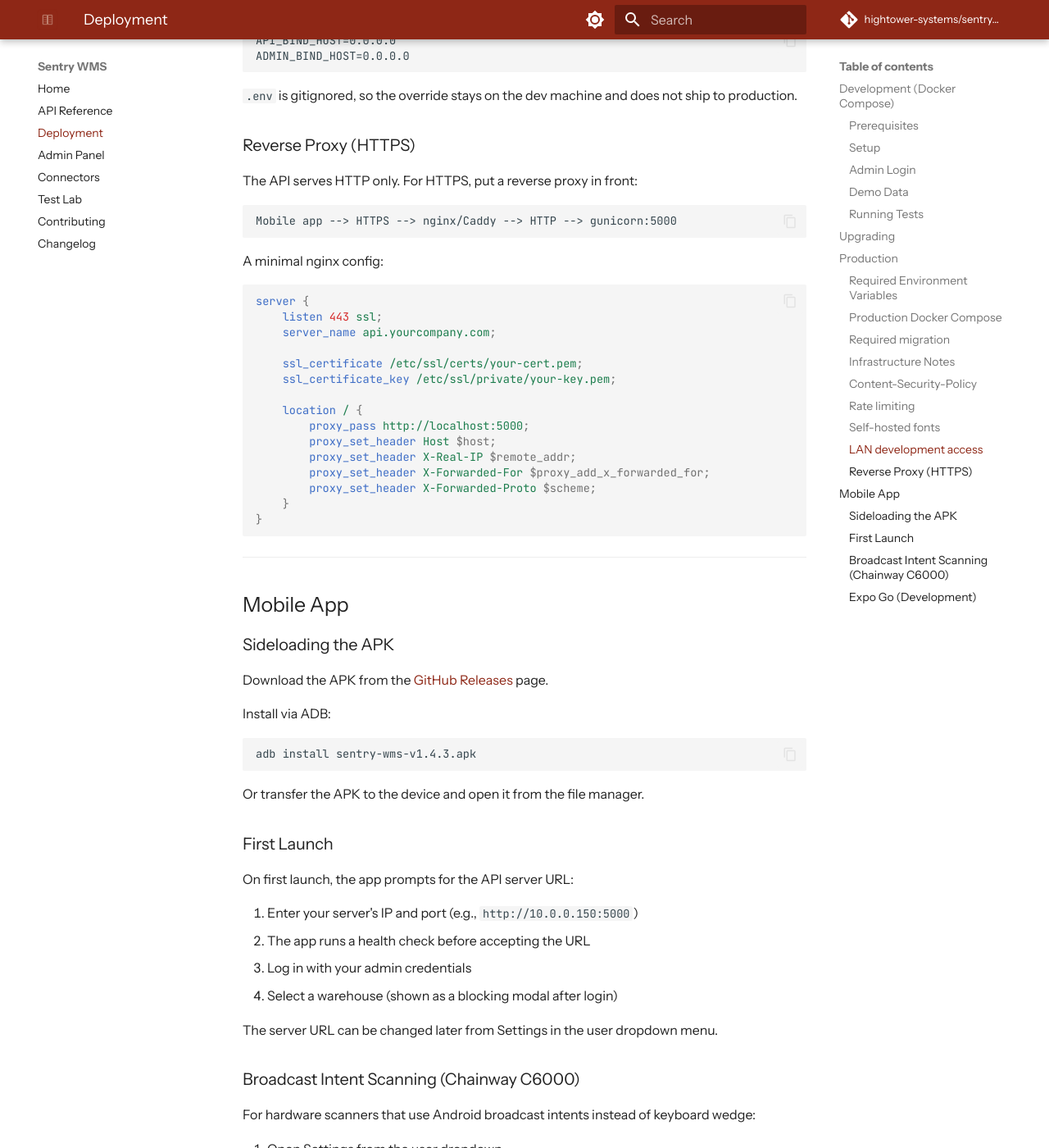
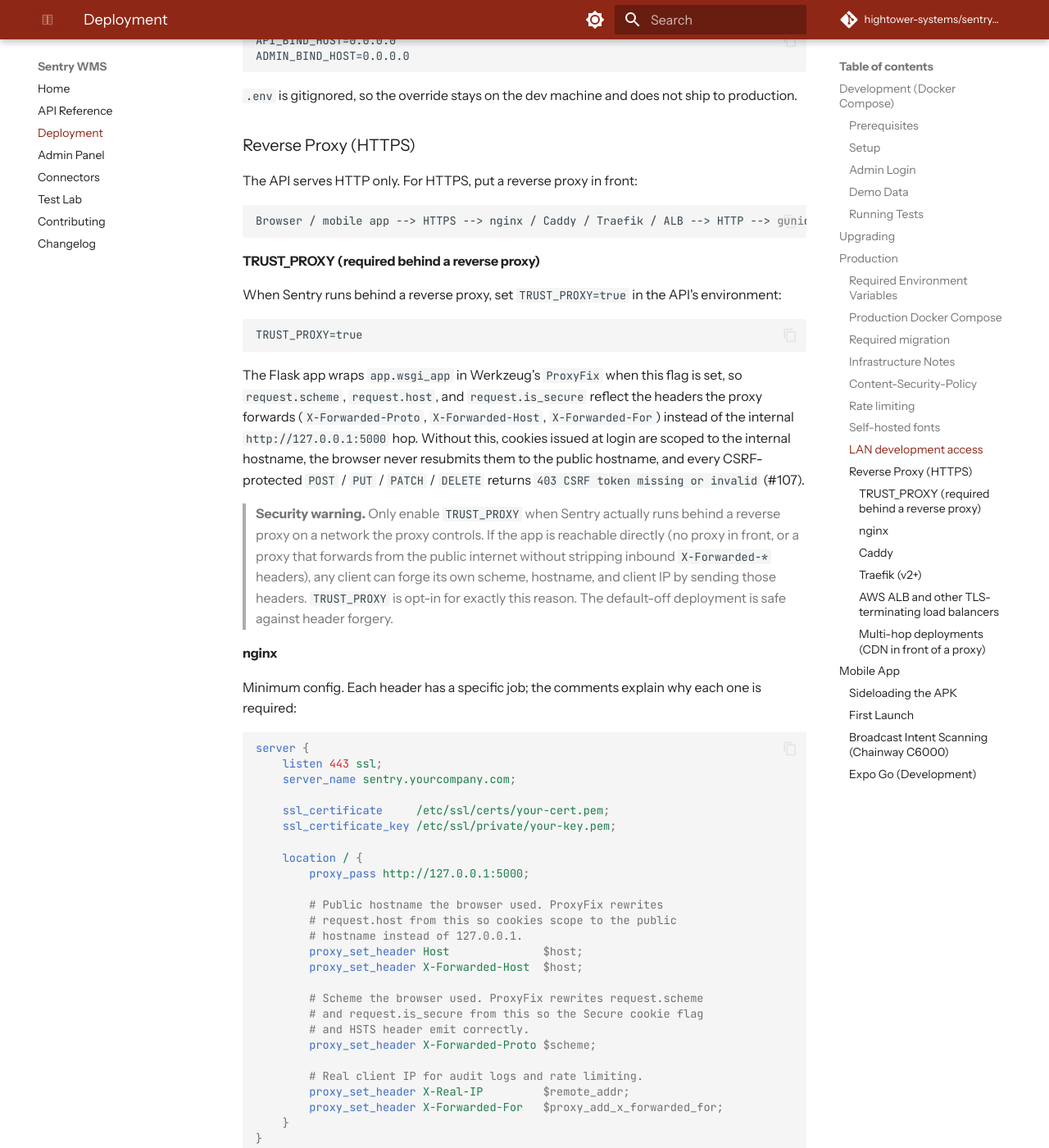
Before and after one commit to hightower-systems/sentry-wms, an MkDocs documentation site: the page built from docs/deployment.md, in a window 1280 px wide and 1400 px high, scrolled down 4459 px. Shown: the whole window at 82% size. Built offline with MkDocs 1.6.1 and Material for MkDocs 9.7.7, drawn with Linux system fonts in a browser that asks for light colours; comment, search, counter and statistics services are not loaded; some of the changed text lies outside the part shown.

Commit message:
docs: reverse proxy deployment guidance for TRUST_PROXY
Expand the "Reverse Proxy (HTTPS)" section of docs/deployment.md
to cover the #107 wiring that landed in b1a3876. Previous doc had
a minimum nginx config but no mention of TRUST_PROXY, which meant
the v1.4.0-v1.4.3 operators who deployed behind nginx / Caddy /
Traefik hit Fruxh's CSRF-403 wall without a doc trail to follow.

What's new:

  - TRUST_PROXY section explaining why it is required behind a
    TLS-terminating proxy, what ProxyFix rewrites (scheme / host /
    is_secure), and the exact failure mode without it (cookies
    scoped to internal host, browser never resubmits, CSRF 403).

  - Explicit security warning. TRUST_PROXY is opt-in because
    honouring X-Forwarded-* from an untrusted source lets any
    client forge its own scheme / hostname / client IP. Matches
    the inline comment in api/app.py.

  - Annotated nginx config. Each proxy_set_header line now has
    a comment explaining what ProxyFix reads it for. This is
    the config Fruxh started from; the annotations let future
    operators reason about each line instead of pasting opaquely.

  - Caddy snippet (reverse_proxy auto-sets the X-Forwarded-* chain).

  - Traefik v2+ dynamic-config snippet (entryPoints + TLS router).

  - AWS ALB / GCP LB / Azure / Cloudflare Tunnel / Fly / Render:
    one-line note that TRUST_PROXY works the same for all of them.

  - Multi-hop section. Default ProxyFix config trusts one hop;
    CDN -> nginx -> Sentry needs x_for=2, x_proto=2, x_host=2.
    Over-counting accepts forged headers from the innermost
    proxy's client, under-counting scopes cookies to the wrong
    hop. Links Werkzeug's upstream ProxyFix docs for the full
    theory.

No code changes; docs only.

````diff
--- a/docs/deployment.md
+++ b/docs/deployment.md
@@ -204,28 +204,102 @@
 The API serves HTTP only. For HTTPS, put a reverse proxy in front:
 
 ```
-Mobile app --> HTTPS --> nginx/Caddy --> HTTP --> gunicorn:5000
+Browser / mobile app --> HTTPS --> nginx / Caddy / Traefik / ALB --> HTTP --> gunicorn:5000
 ```
 
-A minimal nginx config:
+#### TRUST_PROXY (required behind a reverse proxy)
+
+When Sentry runs behind a reverse proxy, set `TRUST_PROXY=true` in the API's environment:
+
+```
+TRUST_PROXY=true
+```
+
+The Flask app wraps `app.wsgi_app` in Werkzeug's `ProxyFix` when this flag is set, so `request.scheme`, `request.host`, and `request.is_secure` reflect the headers the proxy forwards (`X-Forwarded-Proto`, `X-Forwarded-Host`, `X-Forwarded-For`) instead of the internal `http://127.0.0.1:5000` hop. Without this, cookies issued at login are scoped to the internal hostname, the browser never resubmits them to the public hostname, and every CSRF-protected `POST` / `PUT` / `PATCH` / `DELETE` returns `403 CSRF token missing or invalid` (#107).
+
+> **Security warning.** Only enable `TRUST_PROXY` when Sentry actually runs behind a reverse proxy on a network the proxy controls. If the app is reachable directly (no proxy in front, or a proxy that forwards from the public internet without stripping inbound `X-Forwarded-*` headers), any client can forge its own scheme, hostname, and client IP by sending those headers. `TRUST_PROXY` is opt-in for exactly this reason. The default-off deployment is safe against header forgery.
+
+#### nginx
+
+Minimum config. Each header has a specific job; the comments explain why each one is required:
 
 ```nginx
 server {
     listen 443 ssl;
-    server_name api.yourcompany.com;
+    server_name sentry.yourcompany.com;
 
-    ssl_certificate /etc/ssl/certs/your-cert.pem;
+    ssl_certificate     /etc/ssl/certs/your-cert.pem;
     ssl_certificate_key /etc/ssl/private/your-key.pem;
 
     location / {
-        proxy_pass http://localhost:5000;
-        proxy_set_header Host $host;
-        proxy_set_header X-Real-IP $remote_addr;
-        proxy_set_header X-Forwarded-For $proxy_add_x_forwarded_for;
+        proxy_pass http://127.0.0.1:5000;
+
+        # Public hostname the browser used. ProxyFix rewrites
+        # request.host from this so cookies scope to the public
+        # hostname instead of 127.0.0.1.
+        proxy_set_header Host              $host;
+        proxy_set_header X-Forwarded-Host  $host;
+
+        # Scheme the browser used. ProxyFix rewrites request.scheme
+        # and request.is_secure from this so the Secure cookie flag
+        # and HSTS header emit correctly.
         proxy_set_header X-Forwarded-Proto $scheme;
+
+        # Real client IP for audit logs and rate limiting.
+        proxy_set_header X-Real-IP         $remote_addr;
+        proxy_set_header X-Forwarded-For   $proxy_add_x_forwarded_for;
     }
 }
 ```
+
+#### Caddy
+
+Caddy's `reverse_proxy` directive sets all the required `X-Forwarded-*` headers automatically:
+
+```caddy
+sentry.yourcompany.com {
+    reverse_proxy 127.0.0.1:5000
+}
+```
+
+#### Traefik (v2+)
+
+Traefik sets the forwarded headers by default for any service reached through a router. A minimum dynamic-config snippet:
+
+```yaml
+http:
+  routers:
+    sentry:
+      rule: "Host(`sentry.yourcompany.com`)"
+      entryPoints: [websecure]
+      tls: {}
+      service: sentry-api
+  services:
+    sentry-api:
+      loadBalancer:
+        servers:
+          - url: "http://127.0.0.1:5000"
+```
+
+#### AWS ALB and other TLS-terminating load balancers
+
+ALB, GCP HTTPS Load Balancer, Azure Application Gateway, Cloudflare Tunnels, Fly.io, Render, and most other managed edges all send `X-Forwarded-Proto` and `X-Forwarded-For`. `TRUST_PROXY=true` works the same way for all of them.
+
+#### Multi-hop deployments (CDN in front of a proxy)
+
+The default ProxyFix config trusts **one** proxy hop. When Sentry sits behind multiple TLS-terminating proxies (e.g. Cloudflare CDN -> nginx -> Sentry, or ALB -> nginx -> Sentry), increase the hop count in `api/app.py`:
+
+```python
+app.wsgi_app = ProxyFix(
+    app.wsgi_app,
+    x_for=2,    # one entry each from CDN and nginx
+    x_proto=2,
+    x_host=2,
+    x_prefix=0,
+)
+```
+
+The hop count must match the number of trusted proxies in the chain exactly. Over-counting accepts forged headers from the innermost proxy's client (a request originator can prepend fake `X-Forwarded-*` entries that a too-permissive ProxyFix will trust); under-counting scopes cookies to the wrong hop. Upstream Werkzeug documents this at <https://werkzeug.palletsprojects.com/en/latest/middleware/proxy_fix/>.
 
 ---
 
````
